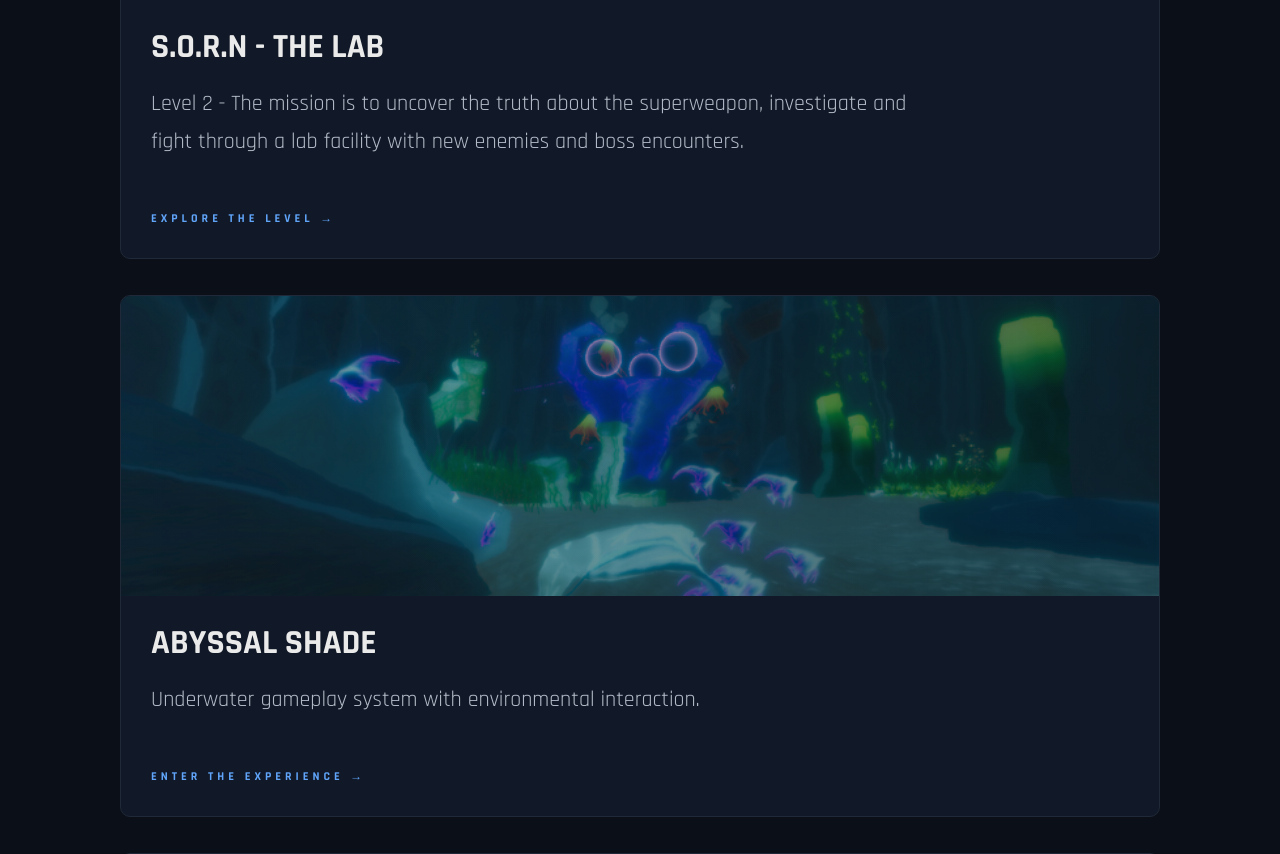
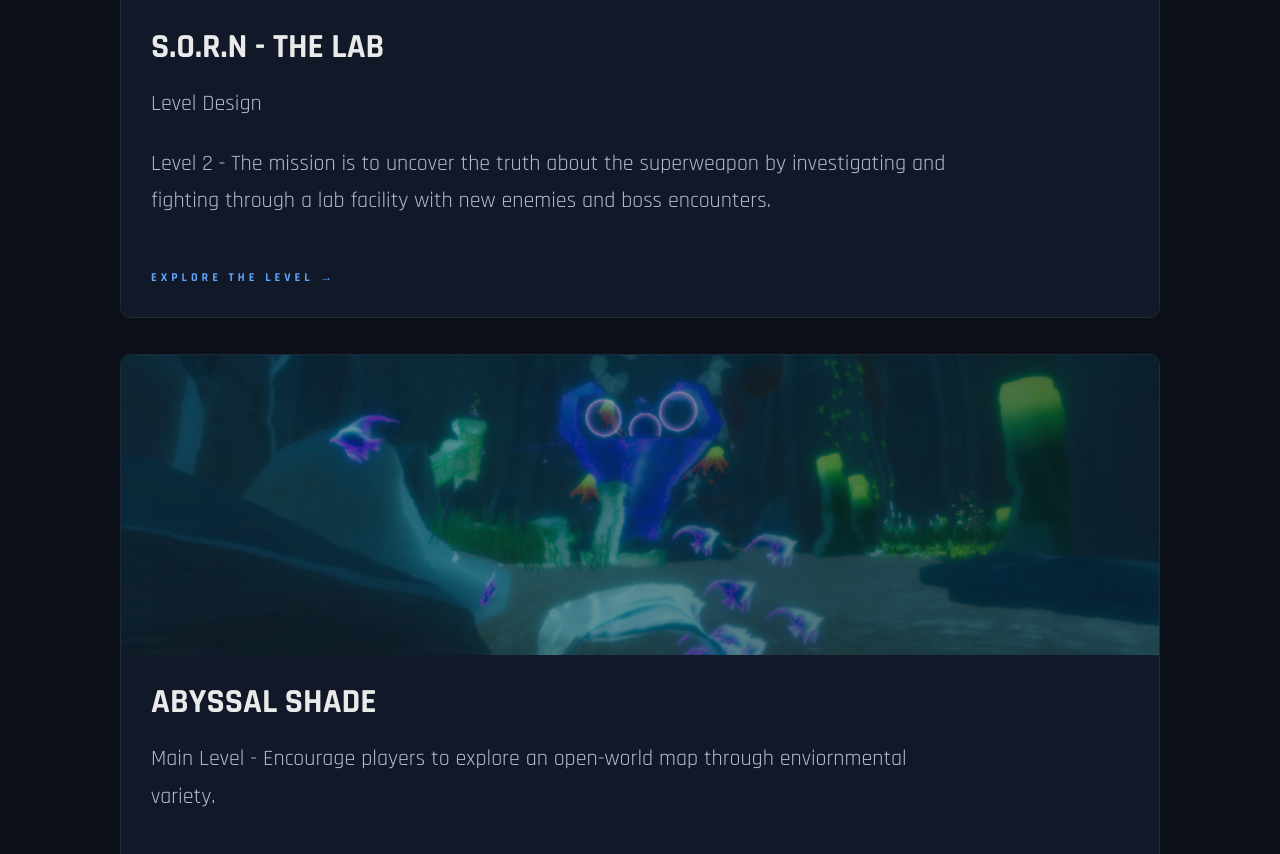
Before and after one commit to devidog34/game-design-portfolio, a Jekyll site: the page built from index.md, in a window 1280 px wide and 1400 px high, scrolled down 519 px. Shown: the part 170-1024 px from the top of the window. Built offline with Jekyll 4.4.1, drawn with Linux system fonts in a browser that asks for light colours; some of the changed text lies outside the part shown; grey boxes are pictures that could not be loaded.

Commit message:
Update index.md

```diff
--- a/index.md
+++ b/index.md
@@ -263,13 +263,13 @@
 
   <!-- HERO (COMPACT) -->
   <div class="hero">
-    <h1>Devraj "Dev" Singh</h1>
+    <h1>Dev Singh</h1>
     <p>With a B.S. in Game Design, I am passionate about designing immersive gameplay experiences through level design, cinematic sequencing, gameplay systems, and player-focused interaction.</p>
   </div>
 
   <!-- PROJECTS -->
   <div class="section">
-    <div class="section-title">Projects</div>
+    <div class="section-title">Released Projects</div>
 
     <div class="grid">
 
@@ -289,7 +289,8 @@
 
   <div class="card-body">
     <h3>S.O.R.N - The Lab</h3>
-    <p>Level 2 - The mission is to uncover the truth about the superweapon, investigate and fight through a lab facility with new enemies and boss encounters.</p>
+    <p>Level Design</p>
+    <p>Level 2 - The mission is to uncover the truth about the superweapon by investigating and fighting through a lab facility with new enemies and boss encounters.</p>
     <a class="link" href="./sorn.html"> Explore the Level →</a>
   </div>
 </div>
@@ -305,7 +306,7 @@
         </div>
         <div class="card-body">
           <h3>Abyssal Shade</h3>
-          <p>Underwater gameplay system with environmental interaction.</p>
+          <p>Main Level - Encourage players to explore an open-world map through enviornmental variety.</p>
           <a class="link" href="./abyssal-shade.html">Enter the Experience →</a>
         </div>
       </div>
```
Also changed, not shown: other parts of index.md (+1 -1 lines).
